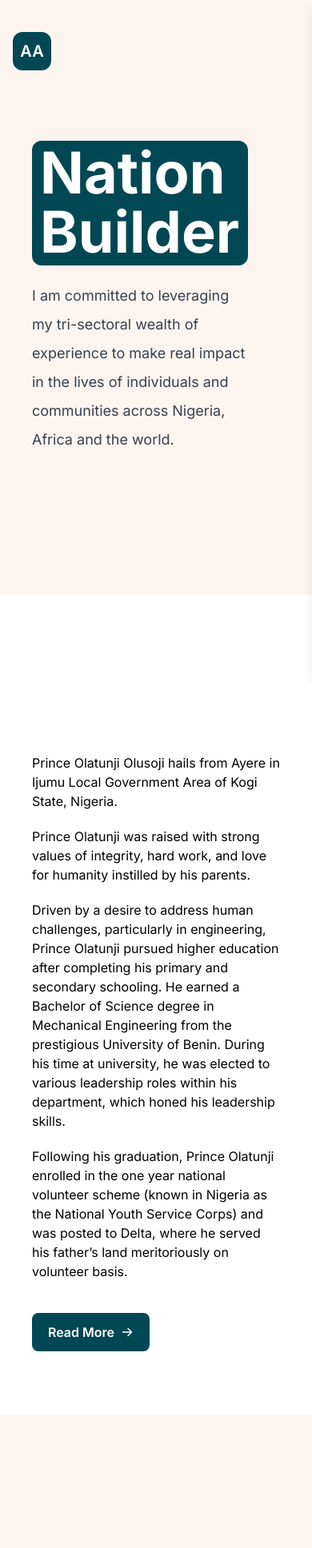
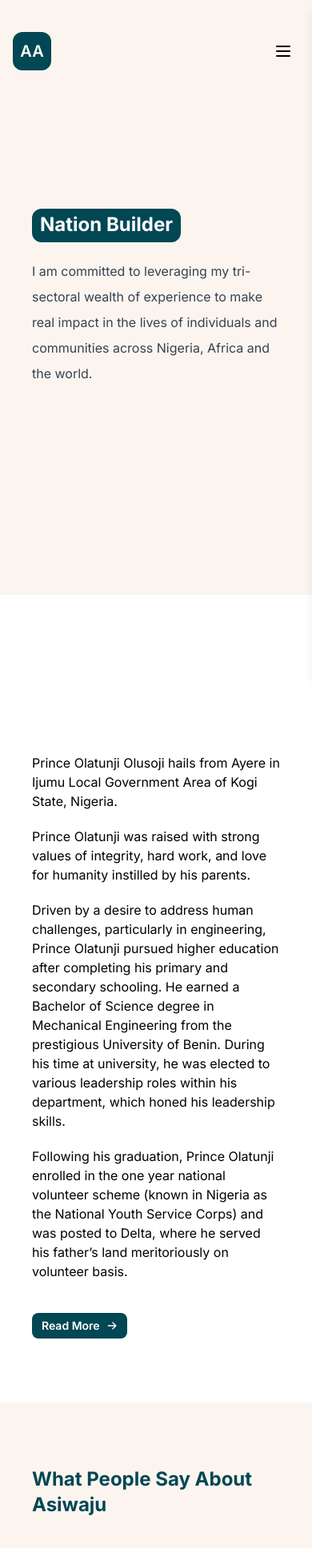
Before and after one commit to Kikks/prince-olatunji, a Next.js app: page / in a window 390 px wide. Shown: the top 1936 px of the page at 80% size. Built offline with nearby package versions, Linux system fonts and the light colour scheme.

Commit message:
🛠️ - mobile responsiveness

```diff
--- a/next.config.mjs
+++ b/next.config.mjs
@@ -4,6 +4,9 @@ const nextConfig = {
 		remotePatterns: [
 			{
 				hostname: "res.cloudinary.com"
+			},
+			{
+				hostname: "picsum.photos"
 			}
 		]
 	}
--- a/src/components/Home/About/index.tsx
+++ b/src/components/Home/About/index.tsx
@@ -54,7 +54,7 @@ const About = () => {
 					<div data-aos='fade-up'>
 						<Link
 							href='/about'
-							className='group flex items-center relative overflow-hidden rounded-lg bg-primary px-5 py-3 font-semibold text-white duration-300 before:absolute before:left-0 before:top-0 before:z-10 before:h-full before:w-0 before:rounded-lg before:bg-primary before:mix-blend-difference before:duration-300 lg:hover:before:w-full'
+							className='group flex items-center relative overflow-hidden rounded-lg bg-primary text-sm md:text-base px-3 md:px-5 py-1.5 md:py-3 font-semibold text-white duration-300 before:absolute before:left-0 before:top-0 before:z-10 before:h-full before:w-0 before:rounded-lg before:bg-primary before:mix-blend-difference before:duration-300 lg:hover:before:w-full'
 						>
 							<span className=''>Read More</span>
 							<PiArrowRightBold className='ml-2 group-hover:translate-x-1 transition-all duration-300' />
--- a/src/components/Home/Gallery/index.tsx
+++ b/src/components/Home/Gallery/index.tsx
@@ -36,7 +36,7 @@ const Gallery = () => {
 					<div data-aos='fade-up'>
 						<Link
 							href='/about'
-							className='group flex items-center relative overflow-hidden rounded-lg bg-primary px-5 py-3 font-semibold text-white duration-300 before:absolute before:left-0 before:top-0 before:z-10 before:h-full before:w-0 before:rounded-lg before:bg-primary before:mix-blend-difference before:duration-300 lg:hover:before:w-full'
+							className='group flex items-center relative overflow-hidden rounded-lg bg-primary text-sm md:text-base px-3 md:px-5 py-1.5 md:py-3 font-semibold text-white duration-300 before:absolute before:left-0 before:top-0 before:z-10 before:h-full before:w-0 before:rounded-lg before:bg-primary before:mix-blend-difference before:duration-300 lg:hover:before:w-full'
 						>
 							<span className=''>View All</span>
 							<PiArrowRightBold className='ml-2 group-hover:translate-x-1 transition-all duration-300' />
--- a/src/components/Home/Hero/index.tsx
+++ b/src/components/Home/Hero/index.tsx
@@ -9,8 +9,8 @@ const Banner = () => {
 					<div className='flex flex-col space-y-5 items-start max-w-2xl'>
 						<div data-aos='fade-up' data-aos-delay='100'>
 							<RotatingText
-								texts={["Business Leader", "Nation Builder", "Philantropist"]}
-								mainClassName='text-white overflow-hidden justify-center text-7xl font-bold px-2.5 sm:px-3 md:px-5 bg-primary overflow-hidden py-1 sm:py-2 md:py-3 rounded-xl'
+								texts={["Business Leader", "Nation Builder", "Philanthropist"]}
+								mainClassName='text-white overflow-hidden justify-center text-2xl md:text-5xl lg:text-7xl font-bold px-2.5 sm:px-3 md:px-5 bg-primary overflow-hidden py-1 sm:py-2 md:py-3 rounded-xl'
 								staggerFrom={"last"}
 								initial={{ y: "100%" }}
 								animate={{ y: 0 }}
@@ -25,7 +25,7 @@ const Banner = () => {
 						<p
 							data-aos='fade-up'
 							data-aos-delay='300'
-							className='text-lg leading-loose text-gray-700'
+							className='text-base md:text-lg leading-loose text-gray-700'
 						>
 							I am committed to leveraging my tri-sectoral wealth of experience
 							to make real impact in the lives of individuals and communities
@@ -33,7 +33,7 @@ const Banner = () => {
 						</p>
 					</div>
 
-					<div className='flex items-center justify-center flex-1'>
+					<div className='hidden lg:flex items-center justify-center flex-1'>
 						<figure
 							data-aos='zoom-in'
 							data-aos-delay='500'
--- a/src/components/Home/InTheNews/index.tsx
+++ b/src/components/Home/InTheNews/index.tsx
@@ -1,6 +1,7 @@
 import React from "react";
 import FlowingMenu from "@/components/ui/FlowingMenu/FlowingMenu";
 import ScrollFloat from "@/components/ui/ScrollFloat/ScrollFloat";
+import Image from "next/image";
 
 const demoItems = [
 	{
@@ -41,9 +42,32 @@ const InTheNews = () => {
 			<div className='w-full bg-primary'>
 				<div
 					data-aos='zoom-in'
-					className='container mx-auto lg:max-w-screen-xl md:max-w-screen-md px-4 space-y-10 flex flex-col items-start py-40'
+					className='hidden md:flex container mx-auto lg:max-w-screen-xl md:max-w-screen-md px-4 space-y-10 flex-col items-start py-40'
 				>
 					<FlowingMenu items={demoItems} />
+				</div>
+
+				<div className='md:hidden'>
+					<div className='grid grid-cols-1 md:grid-cols-2 gap-4 p-5'>
+						{demoItems.map((item, index) => (
+							<div
+								key={index}
+								className='bg-white p-4 rounded-lg flex items-center space-x-2'
+							>
+								<figure className='relative w-16 h-9 rounded-lg overflow-hidden'>
+									<Image
+										src={item.image}
+										alt={item.text}
+										layout='fill'
+										className='w-full h-auto rounded-lg'
+										objectFit='cover'
+									/>
+								</figure>
+
+								<h3 className='text-lg font-bold'>{item.text}</h3>
+							</div>
+						))}
+					</div>
 				</div>
 			</div>
 		</section>
--- a/src/components/Home/LatestNews/index.tsx
+++ b/src/components/Home/LatestNews/index.tsx
@@ -67,21 +67,27 @@ const LatestNews = () => {
 		<section className='bg-cream'>
 			<div className='container mx-auto lg:max-w-screen-xl md:max-w-screen-md px-4 space-y-10 flex flex-col items-start'>
 				<div className='w-full flex justify-between items-center'>
+					<div className='flex justify-start'>
 						<ScrollFloat
 							animationDuration={1}
 							ease='back.inOut(2)'
 							scrollStart='center bottom+=20%'
 							scrollEnd='bottom bottom-=40%'
 							stagger={0.03}
-						textClassName='text-7xl font-bold text-primary'
+							textClassName='hidden md:block text-2xl md:text-3xl lg:text-6xl font-bold text-primary'
 						>
 							Latest News
 						</ScrollFloat>
 
+						<h3 className='text-2xl md:hidden text-primary font-bold'>
+							Latest News
+						</h3>
+					</div>
+
 					<div data-aos='fade-up'>
 						<Link
 							href='/about'
-							className='group flex items-center relative overflow-hidden rounded-lg bg-primary px-5 py-3 font-semibold text-white duration-300 before:absolute before:left-0 before:top-0 before:z-10 before:h-full before:w-0 before:rounded-lg before:bg-primary before:mix-blend-difference before:duration-300 lg:hover:before:w-full'
+							className='group flex items-center relative overflow-hidden rounded-lg bg-primary text-sm md:text-base px-3 md:px-5 py-1.5 md:py-3 font-semibold text-white duration-300 before:absolute before:left-0 before:top-0 before:z-10 before:h-full before:w-0 before:rounded-lg before:bg-primary before:mix-blend-difference before:duration-300 lg:hover:before:w-full'
 						>
 							<span className=''>View All</span>
 							<PiArrowRightBold className='ml-2 group-hover:translate-x-1 transition-all duration-300' />
@@ -91,7 +97,7 @@ const LatestNews = () => {
 
 				<motion.div
 					ref={ref}
-					className='w-full grid grid-cols-3 gap-5'
+					className='w-full grid grid-cols-1 md:grid-cols-2 lg:grid-cols-3 gap-5'
 					variants={parentVariants}
 					initial='hidden'
 					animate={isInView ? "visible" : "hidden"}
--- a/src/components/Home/Testimonial/index.tsx
+++ b/src/components/Home/Testimonial/index.tsx
@@ -73,10 +73,14 @@ const Testimonial = () => {
 							scrollStart='center bottom+=20%'
 							scrollEnd='bottom bottom-=40%'
 							stagger={0.03}
-							textClassName='text-7xl font-bold text-primary'
+							textClassName='hidden md:block text-2xl md:text-3xl lg:text-5xl font-bold text-primary'
 						>
 							What People Say About Asiwaju
 						</ScrollFloat>
+
+						<h3 className='text-2xl md:hidden text-primary font-bold'>
+							What People Say About Asiwaju
+						</h3>
 					</div>
 
 					<motion.div
@@ -84,7 +88,7 @@ const Testimonial = () => {
 						variants={parentVariants}
 						initial='hidden'
 						animate={isInView ? "visible" : "hidden"}
-						className='w-full grid grid-cols-4 gap-4'
+						className='w-full grid grid-cols-1 md:grid-cols-2 lg:grid-cols-4 gap-4'
 					>
 						{testimonialData.map((item, index) => (
 							<motion.div
--- a/src/components/Layout/Header/index.tsx
+++ b/src/components/Layout/Header/index.tsx
@@ -15,6 +15,7 @@ import {
 } from "@/components/ui/Navigation";
 import ListItem from "./Navigation/ListItem";
 import { cn } from "@/utils/cn";
+import { MenuIcon } from "lucide-react";
 
 const Header: React.FC = () => {
 	const pathname = usePathname();
@@ -97,10 +98,12 @@ const Header: React.FC = () => {
 							</NavigationMenuList>
 						</NavigationMenu>
 					</nav>
+
+					<button className='size-10 hover:bg-primary/10 rounded-sm grid place-items-center lg:hidden'>
+						<MenuIcon />
+					</button>
 				</div>
-				{navbarOpen && (
-					<div className='fixed top-0 left-0 w-full h-full bg-black bg-opacity-50 z-40' />
-				)}
+
 				<div
 					ref={mobileMenuRef}
 					className={`lg:hidden fixed top-0 right-0 h-full w-full bg-darkmode shadow-lg transform transition-transform duration-300 max-w-xs ${
```
Lines whose indentation alone changed are shown as unchanged.
